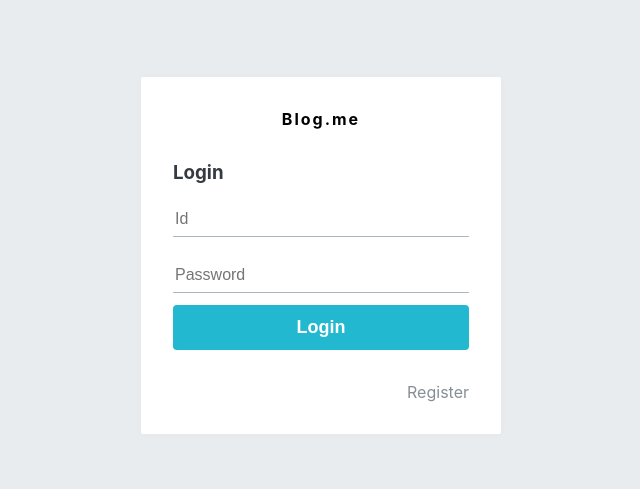
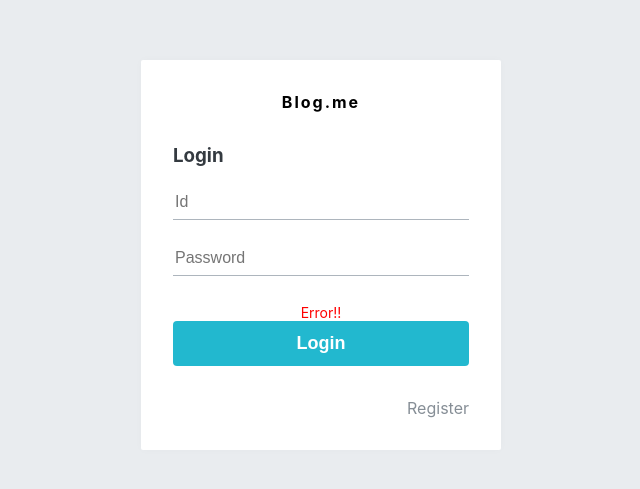
Before and after one commit to developerjulie93/Blog.me-Project, a React (Create React App) app in the folder blog-frontend/: page /login in a window 1280 px wide. Shown: the part 145-634 px from the top of the page, without its empty margins (319-959 px from the left). Built offline with nearby package versions, Linux system fonts and the light colour scheme; the HTML template or start-up script is replaced by a standard one.

Commit message:
Add files via upload

```diff
--- a/blog-frontend/src/components/auth/AuthForm.js
+++ b/blog-frontend/src/components/auth/AuthForm.js
@@ -48,6 +48,12 @@ const textMap = {
   register: 'Register'
 };
 
+const ErrorMessage = styled.div`
+  color: red;
+  text-align: center;
+  font-size: 0.875rem;
+  margin-top: 1rem;
+`;
 
 const AuthForm=({type, form, onChange, onSubmit})=>{
     const text = textMap[type];
@@ -77,6 +83,7 @@ const AuthForm=({type, form, onChange, onSubmit})=>{
                         onChange={onChange}
                         value={form.passwordConfirm} />
                 )}
+                <ErrorMessage>Error!!</ErrorMessage>
                 <Button cyan fullWidth>{text}</Button>
             </form>
             <Footer>
```
